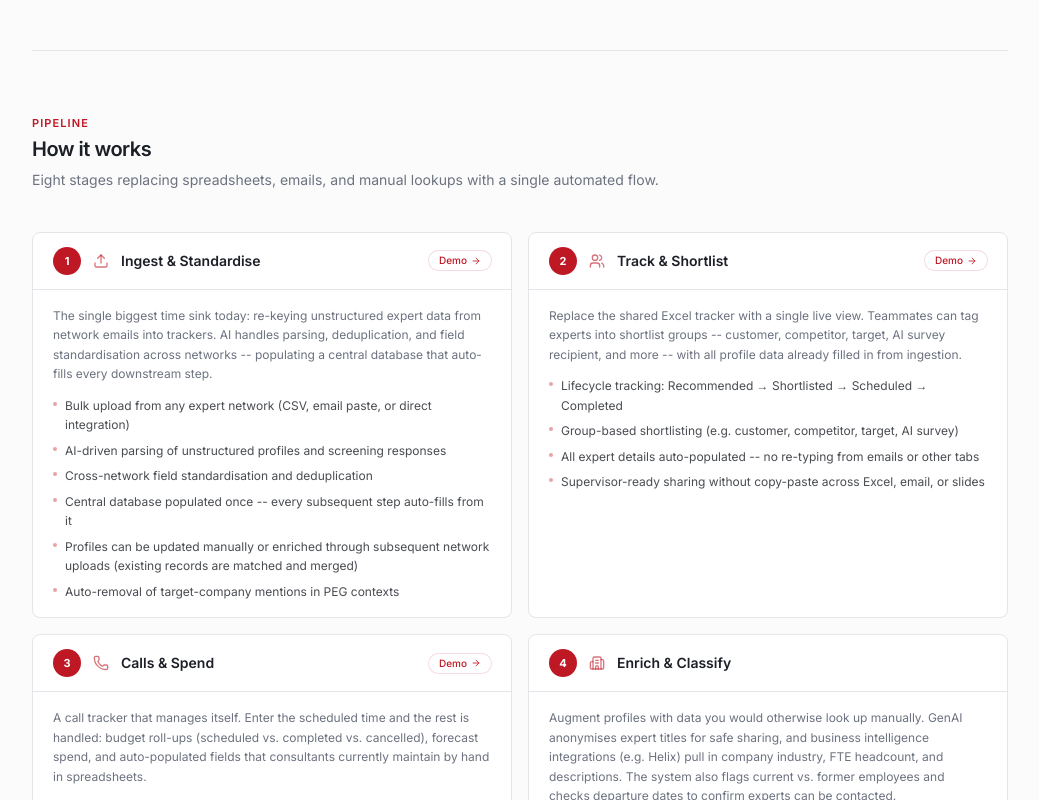
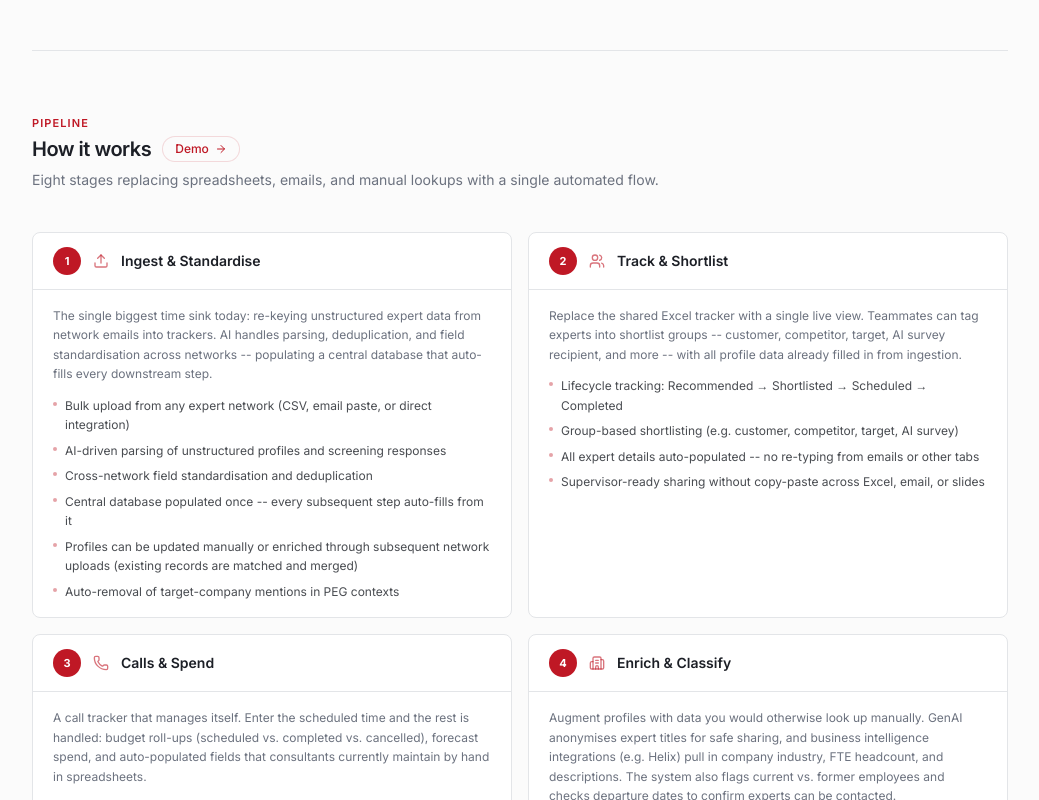
Before and after one commit to jh-hartley/expert_network_tool_mvp, a Next.js app: page / in a window 1280 px wide. Shown: the part 760-1560 px from the top of the page, without its empty margins (120-1159 px from the left). Built offline with nearby package versions, Linux system fonts and the light colour scheme.

Commit message:
feat: remove demo buttons from pipeline cards and add new demo page
Remove demo buttons, add "Demo" button, and create new demo page.

```diff
--- /dev/null
+++ b/app/demo/page.tsx
@@ -0,0 +1,9 @@
+import WipBanner from "../components/wip-banner"
+
+export default function DemoPage() {
+  return (
+    <div className="mx-auto max-w-5xl px-6 py-10">
+      <WipBanner feature="demo" />
+    </div>
+  )
+}
--- a/app/page.tsx
+++ b/app/page.tsx
@@ -379,9 +379,18 @@ export default function OverviewPage() {
             <p className="text-[11px] font-semibold uppercase tracking-widest text-primary">
               Pipeline
             </p>
-            <h2 className="mt-1 text-xl font-semibold tracking-tight text-foreground">
-              How it works
-            </h2>
+            <div className="mt-1 flex items-center gap-3">
+              <h2 className="text-xl font-semibold tracking-tight text-foreground">
+                How it works
+              </h2>
+              <Link
+                href="/demo"
+                className="inline-flex items-center gap-1.5 rounded-full bg-primary/8 px-3 py-1 text-xs font-medium text-primary ring-1 ring-primary/15 transition-colors hover:bg-primary/15"
+              >
+                Demo
+                <ArrowRight className="h-3 w-3" />
+              </Link>
+            </div>
             <p className="mt-1.5 max-w-2xl text-sm leading-relaxed text-muted-foreground">
               Eight stages replacing spreadsheets, emails, and manual lookups
               with a single automated flow.
@@ -406,15 +415,7 @@ export default function OverviewPage() {
                   <h3 className="text-sm font-semibold text-foreground">
                     {step.title}
                   </h3>
-                  {step.href && (
-                    <Link
-                      href={step.href}
-                      className="ml-auto inline-flex items-center gap-1 rounded-full bg-primary/8 px-2.5 py-0.5 text-[10px] font-medium text-primary ring-1 ring-primary/15 transition-colors hover:bg-primary/15"
-                    >
-                      Demo
-                      <ArrowRight className="h-2.5 w-2.5" />
-                    </Link>
-                  )}
+
                 </div>
 
                 {/* Card body */}
```
